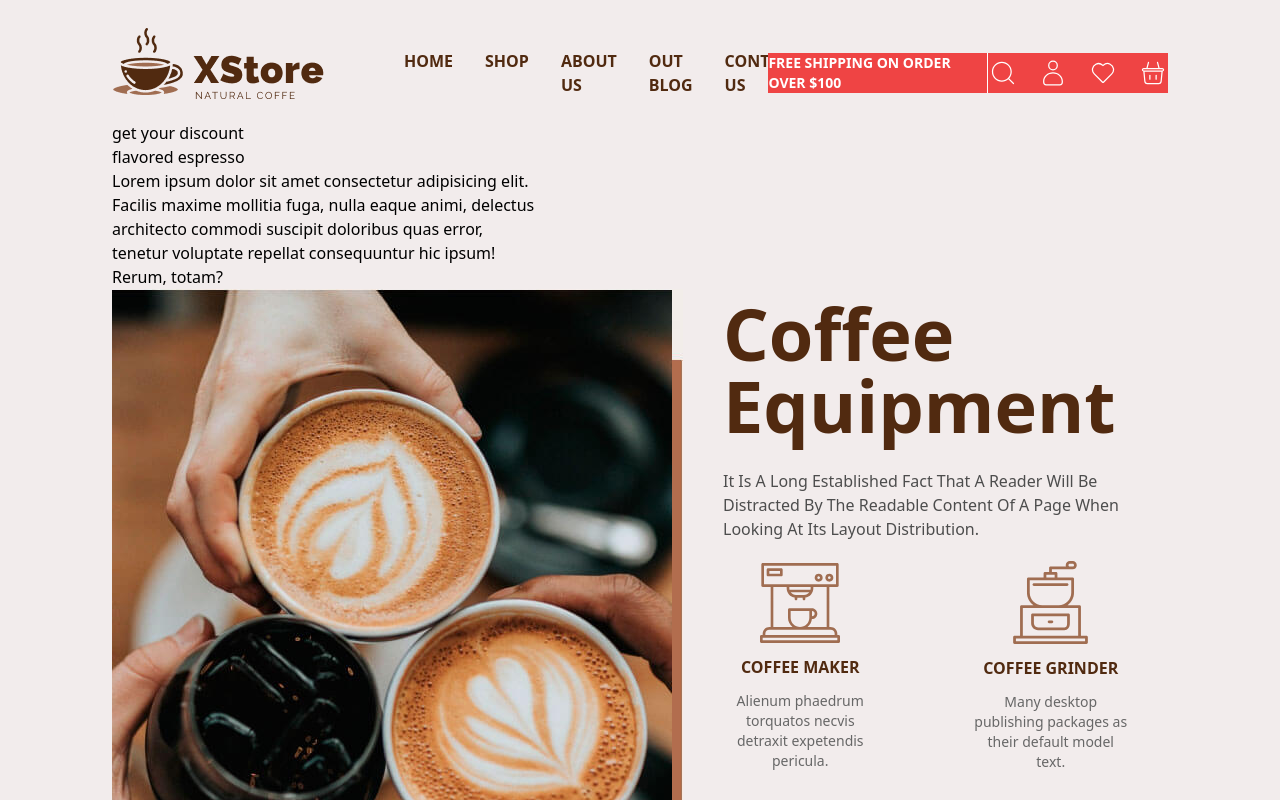
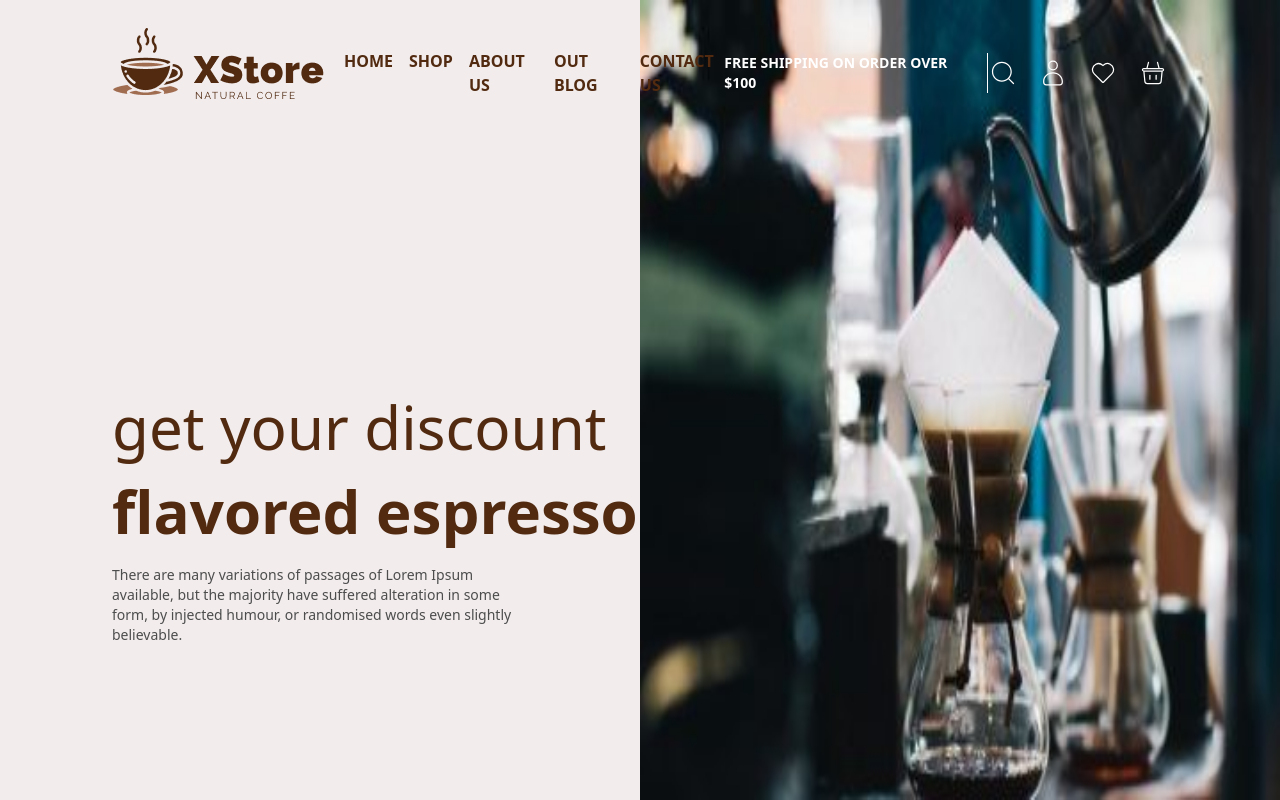
Before and after one commit to dosepehr/Natural-coffee, a React (Vite) app: page / in a window 1280 px wide. Shown: the top 800 px of the page. Built offline with nearby package versions, Linux system fonts and the light colour scheme.

Commit message:
edit hero section

```diff
--- a/src/Components/common/Equipment.tsx
+++ b/src/Components/common/Equipment.tsx
@@ -1,9 +1,9 @@
 const Equipment = () => {
   return (
-    <div className="flex flex-col md:flex-row">
+    <div className="flex flex-col md:flex-row ">
       <img src="/images/imageborder.jpg" alt="" />
       <div className="flex flex-col items-center justify-center">
-        <div className=" ml-10">
+        <div className="ml-10">
           <h1 className="text-7xl font-extrabold text-mainBrown">
             Coffee Equipment
           </h1>
@@ -16,28 +16,28 @@ const Equipment = () => {
         <div className="mt-5 grid w-full grid-cols-2 gap-x-4 gap-y-8">
           <div className="flex flex-col items-center justify-center space-y-3">
             <img src="/images/maker.svg" alt="" />
-            <p className="text-mainBrown font-bold text-base">COFFEE MAKER</p>
+            <p className="text-base font-bold text-mainBrown">COFFEE MAKER</p>
             <p className="text-secondaryGray w-2/3 text-center text-sm">
               Alienum phaedrum torquatos necvis detraxit expetendis pericula.
             </p>
           </div>
           <div className="flex flex-col items-center justify-center space-y-3">
             <img src="/images/grinder.svg" alt="" />
-            <p className="text-mainBrown font-bold text-base">COFFEE GRINDER</p>
+            <p className="text-base font-bold text-mainBrown">COFFEE GRINDER</p>
             <p className="text-secondaryGray w-2/3 text-center text-sm">
               Many desktop publishing packages as their default model text.
             </p>
           </div>
           <div className="flex flex-col items-center justify-center space-y-3">
             <img src="/images/cups.svg" alt="" />
-            <p className="text-mainBrown font-bold text-base">ESPRESSO CUPS</p>
+            <p className="text-base font-bold text-mainBrown">ESPRESSO CUPS</p>
             <p className="text-secondaryGray w-2/3 text-center text-sm">
               There are many variations of passag the majority have suffered.
             </p>
           </div>
           <div className="flex flex-col items-center justify-center space-y-3">
             <img src="/images/machine.svg" alt="" />
-            <p className="text-mainBrown font-bold text-base">COFFEE MACHINE</p>
+            <p className="text-base font-bold text-mainBrown">COFFEE MACHINE</p>
             <p className="text-secondaryGray w-2/3 text-center text-sm">
               The standard chunk of Lorem used since the 1500s is reprodu.
             </p>
--- a/src/Components/common/Header.tsx
+++ b/src/Components/common/Header.tsx
@@ -3,7 +3,7 @@ import Navbar from "./Navbar";
 
 const Header = () => {
   return (
-    <div className="flex items-center justify-between py-5">
+    <div className="relative z-20 flex items-center justify-between py-5">
       <Navbar />
       <Icons />
     </div>
--- a/src/Components/common/Hero.tsx
+++ b/src/Components/common/Hero.tsx
@@ -1,15 +1,24 @@
 const Hero = () => {
   return (
     <>
-      <div className="flex flex-col">
-        <p>get your discount</p>
-        <p>flavored espresso</p>
-        <p className="max-w-[40%]">
-          Lorem ipsum dolor sit amet consectetur adipisicing elit. Facilis
-          maxime mollitia fuga, nulla eaque animi, delectus architecto commodi
-          suscipit doloribus quas error, tenetur voluptate repellat consequuntur
-          hic ipsum! Rerum, totam?
-        </p>
+      <div className="flex h-screen items-center">
+        <img
+          src="/images/hero.jpg"
+          className="absolute right-0 top-0 h-screen w-1/2"
+          alt=""
+        />
+        <div className="flex flex-col space-y-6">
+          <p className="text-6xl text-mainBrown">get your discount</p>
+          <p className="text-6xl font-black text-mainBrown">
+            flavored espresso
+          </p>
+          <p className="text-mainGray max-w-[40%] text-sm ">
+            There are many variations of passages of Lorem Ipsum available, but
+            the majority have suffered alteration in some form, by injected
+            humour, or randomised words even slightly believable.
+          </p>
+          {/* <img src="/images/Product.png" className="absolute right-1/2 translate-x-1/2" alt="" /> */}
+        </div>
       </div>
     </>
   );
--- a/src/Components/common/Icons.tsx
+++ b/src/Components/common/Icons.tsx
@@ -2,7 +2,7 @@ import { CiSearch, CiUser, CiHeart, CiShoppingBasket } from "react-icons/ci";
 const Icons = () => {
   const iconStyles = "text-3xl font-extrabold text-white";
   return (
-    <div className="flex bg-red-500 items-center mt-4">
+    <div className="flex items-center mt-4">
       <p className="border-r border-white pr-8 text-sm font-black text-white selection:bg-black">
         FREE SHIPPING ON ORDER OVER $100
       </p>
--- a/src/Components/common/Navbar.tsx
+++ b/src/Components/common/Navbar.tsx
@@ -2,9 +2,9 @@ import { Link } from "react-router-dom";
 const Navbar = () => {
   const LinkStyles = "text-mainBrown text-base font-extrabold leading-6";
   return (
-    <div className="hidden lg:flex items-center">
+    <div className="hidden items-center lg:flex">
       <img src="/images/Logo.png" alt="" />
-      <div className="flex space-x-8  ml-20 mt-4">
+      <div className="ml-5 mt-4 flex space-x-4">
         <Link to="/" className={LinkStyles}>
           HOME
         </Link>
```
Also changed, not shown: public/images/hero.jpg (added), public/images/hero2.jpg (added).
